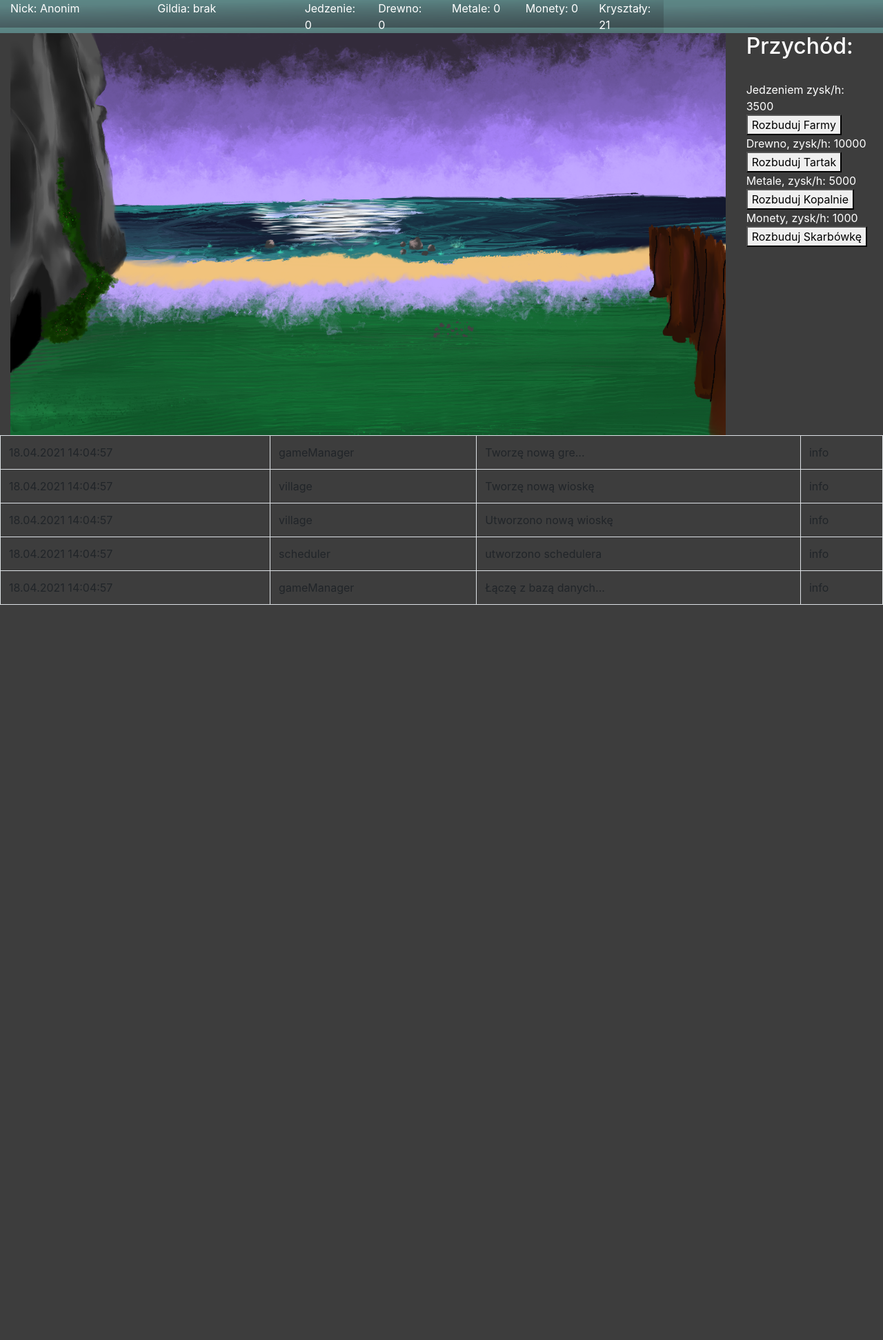
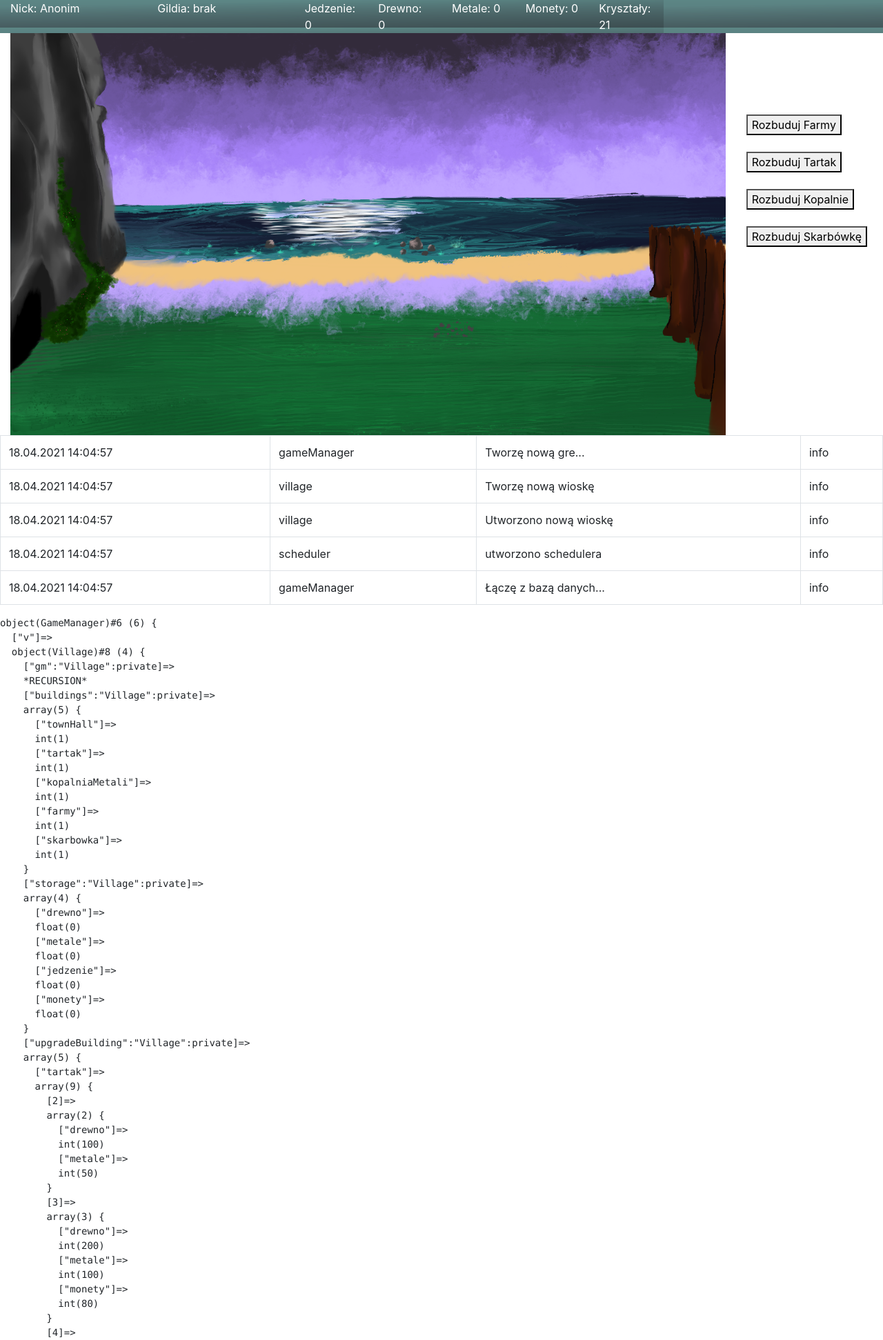
Before and after one commit to Project-Ascension-to-Heaven/Giera, a PHP site: page / in a window 1280 px wide. Shown: the top 1943 px of the page at 69% size. Before the commit the page ends 877 px from the top, so only its background shows below. Run offline with PHP 8.4, Linux system fonts and the light colour scheme.

Commit message:
poprawki2

```diff
--- a/sandbox/Interface.php
+++ b/sandbox/Interface.php
@@ -9,7 +9,7 @@
     session_start();
 
     $smarty = new Smarty();
-    $db = new DB();
+//    $db = new DB();
 
     $smarty->setTemplateDir(__DIR__.'/smarty/templates');
     $smarty->setCompileDir(__DIR__.'/smarty/templates_c');
@@ -29,8 +29,6 @@
     $v = $gm->v;
     $gm->sync();
 
-    Route::add('/', function() {
-        global $smarty, $gm, $v;
     $smarty->assign('jedzenie', $v->showStorage("jedzenie"));
     $smarty->assign('drewno', $v->showStorage("drewno"));
     $smarty->assign('metale', $v->showStorage("metale"));
@@ -41,7 +39,11 @@
     $smarty->assign('metaleGain', $v->showHourGain("metale"));
     $smarty->assign('monetyGain', $v->showHourGain("monety"));
 
+
+    Route::add('/', function() {
+        global $smarty, $gm, $v;
         $smarty->assign('logArray', $gm->l->getLog());
+
         $smarty->display('index.tpl');
 
         /*echo "Strona główna";*/
@@ -68,13 +70,21 @@
     }, 'post');
 
     Route::add('/upgrade/([a-z]*)/', function($target){
-        global $smarty, $v;
+        global $smarty, $v, $gm;
         #przetwarzanie rejesteacji
         #pseudokod $target->lvl += 1;
         echo $target;
         switch($target) {
             case 'farm':
                 $v->upgradeBuilding("farmy");
+                $smarty->assign('logArray', $gm->l->getLog());
+
+                $smarty->display('index.tpl');
+            break;
+            case 'tartak':
+                $v->upgradeBuilding("tartak");
+                $smarty->assign('logArray', $gm->l->getLog());
+
                 $smarty->display('index.tpl');
             break;
             #...
@@ -83,6 +93,8 @@
 
 
     Route::run('/');
+    echo '<pre>';
+    var_dump($gm);
     exit;
     function function_alert($message) {
         echo "<script>alert('$message');</script>";
--- a/sandbox/class/Scheduler.class.php
+++ b/sandbox/class/Scheduler.class.php
@@ -45,7 +45,7 @@ class Scheduler
         }
     }
 
-    public function execute($task)
+    public function execute($task) : bool
     {
         /*
         if(count($taskList) > 0)
@@ -78,7 +78,9 @@ class Scheduler
             $this->gm->v->{$functionName}($param);
             $this->log("synchornizuję czas gry do czasu ukończenia zadania", 'info');
             $this->gm->t = $task['timestamp'];
+
         }
+        return true;
     }
 
     public function log(string $message, string $type)
--- a/sandbox/class/Villageclass.php
+++ b/sandbox/class/Villageclass.php
@@ -303,7 +303,7 @@ class Village
             $this->storage['jedzenie'] += $this->jedzenieGain($deltaTime);
             $this->storage['monety'] += $this->monetyGain($deltaTime);
         }
-        public function upgradeBuilding(string $buildingName) : bool
+        public function upgradeBuilding(string $buildingName) : bool #kolejkuje upgrade
         {
             $currentLVL = $this->buildings[$buildingName];
             $cost = $this->upgradeBuilding[$buildingName][$currentLVL+1];
@@ -320,15 +320,15 @@ class Village
                 $this->storage[$key] -= $value;
             }
             //$this->buildings[$buildingName] += 1;
-            //$this->log("Ulepszono budynek: ".$this->buildings[$buildingName], "info");
+            $this->log("Dodano do kolejki budynek: ".$buildingName, "info");
             //odwołanie do schedulera
             $this->gm->s->add(time()+60, 'Village', 'scheduleBuildingUpgrade', $buildingName);
             return true;
         }
-        public function scheduleBuildingUpgrade(string $buildingName)
+        public function scheduleBuildingUpgrade(string $buildingName) #wykonuje upgrade z kolejki
         {
             $this->buildings[$buildingName] += 1;
-            $this->log("Ulepszono budynek: ".$this->buildings[$buildingName], "info");
+            $this->log("Ulepszono budynek: ".$buildingName, "info");
         }
         public function checkBuildingUpgrade(string $buildingName) : bool
         {
--- a/sandbox/smarty/templates/header.tpl
+++ b/sandbox/smarty/templates/header.tpl
@@ -9,4 +9,4 @@
     <link rel="stylesheet" href="style.css">
     <title>{$title|default:"Ascension to Heaven"}</title>
 </head>
-<body style="background-color: #3d3d3d;">
+<body> <!--style="background-color: #3d3d3d;"-->
```
Lines whose indentation alone changed are shown as unchanged.
